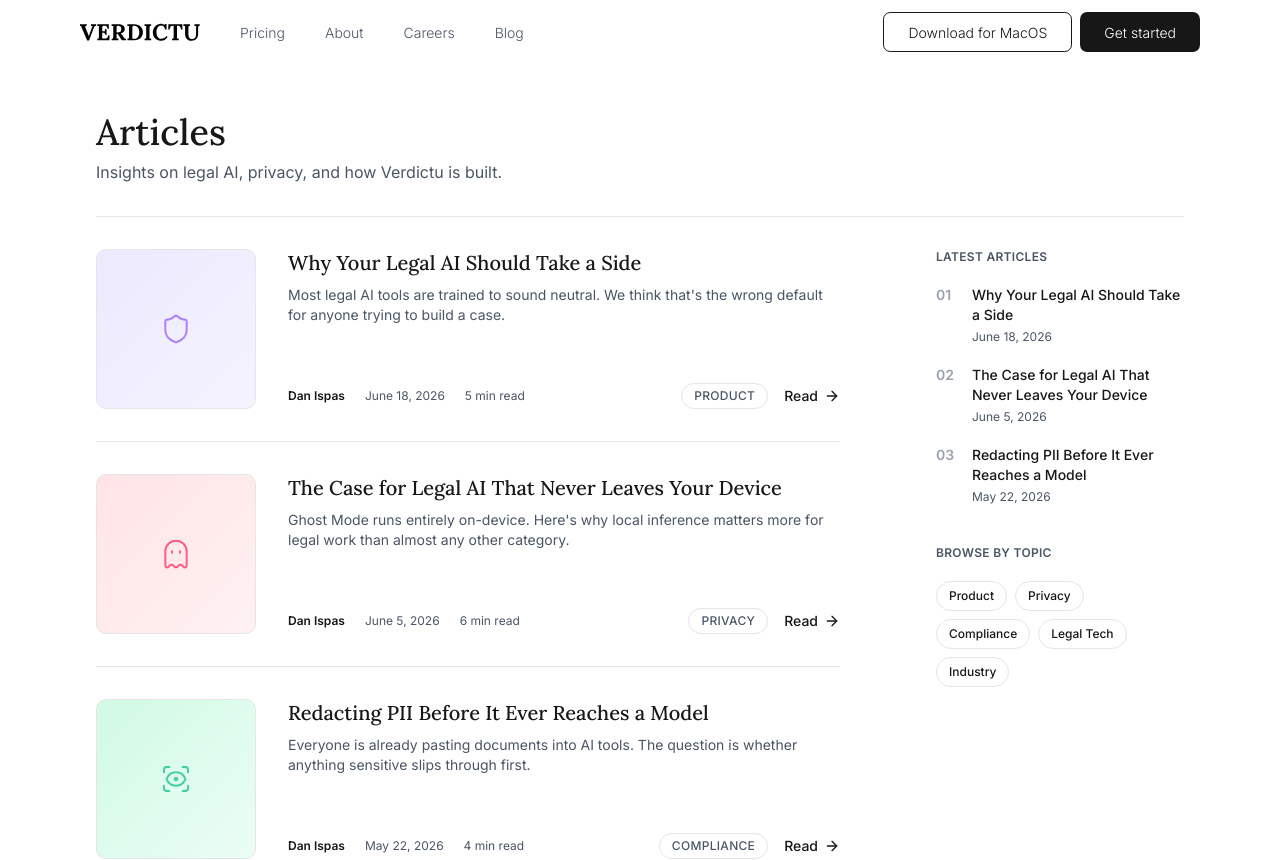
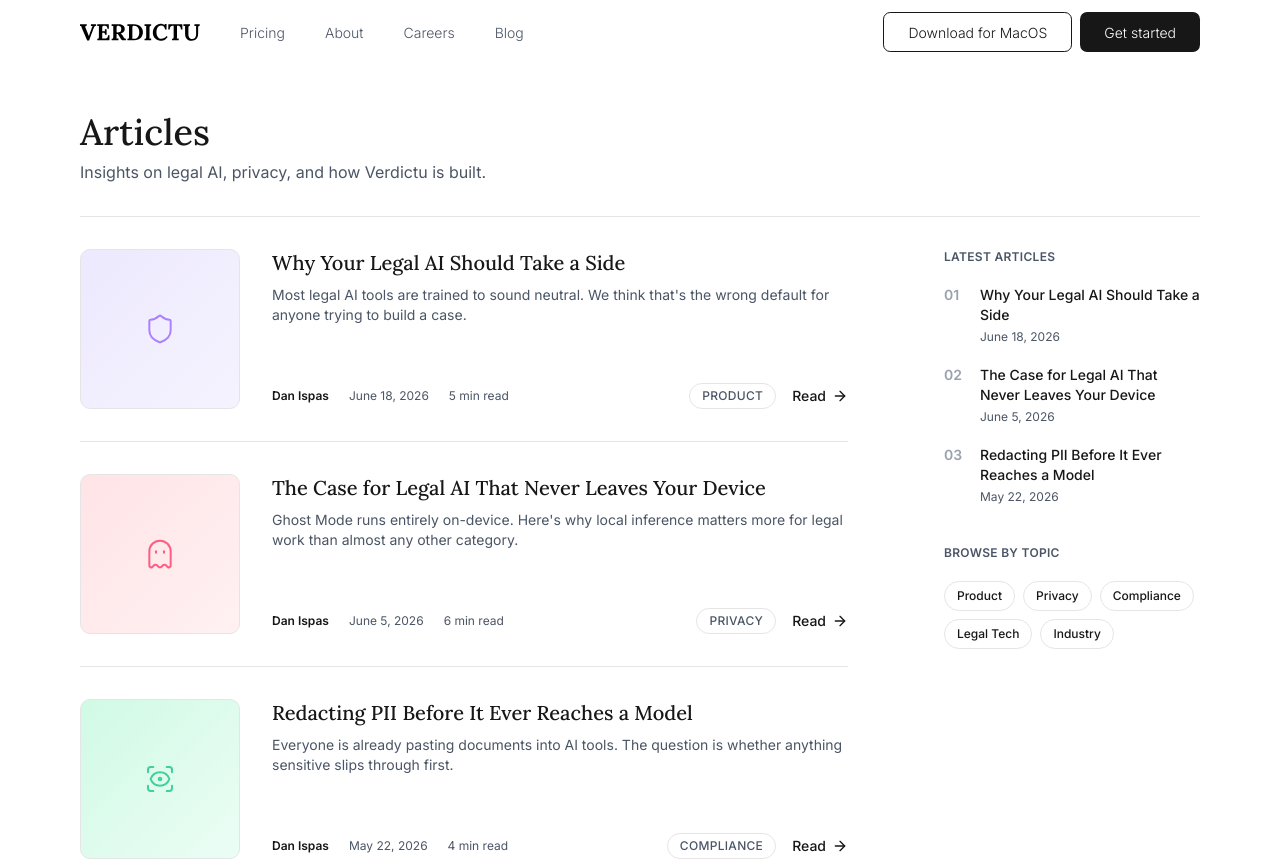
Before and after one commit to ispasdani/verdictu-web, a Next.js app: page /articles in a window 1280 px wide. Shown: the top 860 px of the page. Built offline with nearby package versions, Linux system fonts and the light colour scheme; no server answers.

Commit message:
proper styling

```diff
--- a/app/(marketing)/articles/page.tsx
+++ b/app/(marketing)/articles/page.tsx
@@ -23,7 +23,7 @@ export default async function ArticlesPage({
     : allArticles;
 
   return (
-    <div className="flex flex-col h-full max-w-[95rem] w-full mx-auto px-4 py-8 lg:py-12">
+    <div className="flex flex-col h-full w-full mx-auto py-8 lg:py-12">
       <div className="mb-8 flex flex-col gap-2 border-b border-border pb-8">
         <Text as="h1" size="4xl" font="lora" weight="medium" className="block">
           Articles
@@ -35,7 +35,8 @@ export default async function ArticlesPage({
         {label && (
           <div className="mt-2 flex items-center gap-2">
             <Text size="sm" color="muted" className="block">
-              Filtered by <span className="font-medium text-foreground">{label}</span>
+              Filtered by{" "}
+              <span className="font-medium text-foreground">{label}</span>
             </Text>
             <Link
               href="/articles"
```
